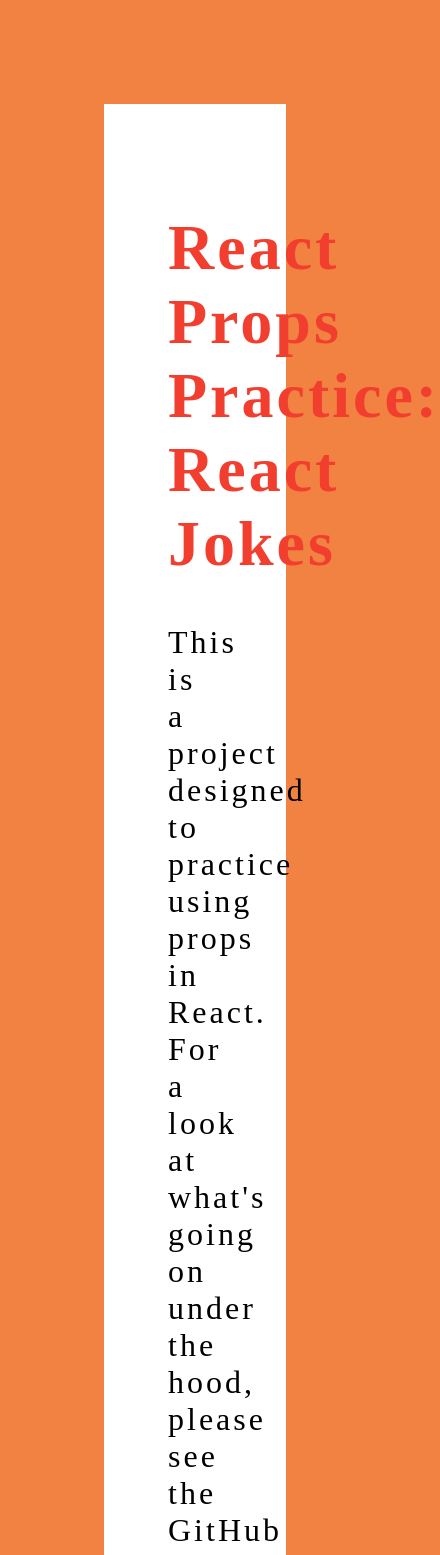
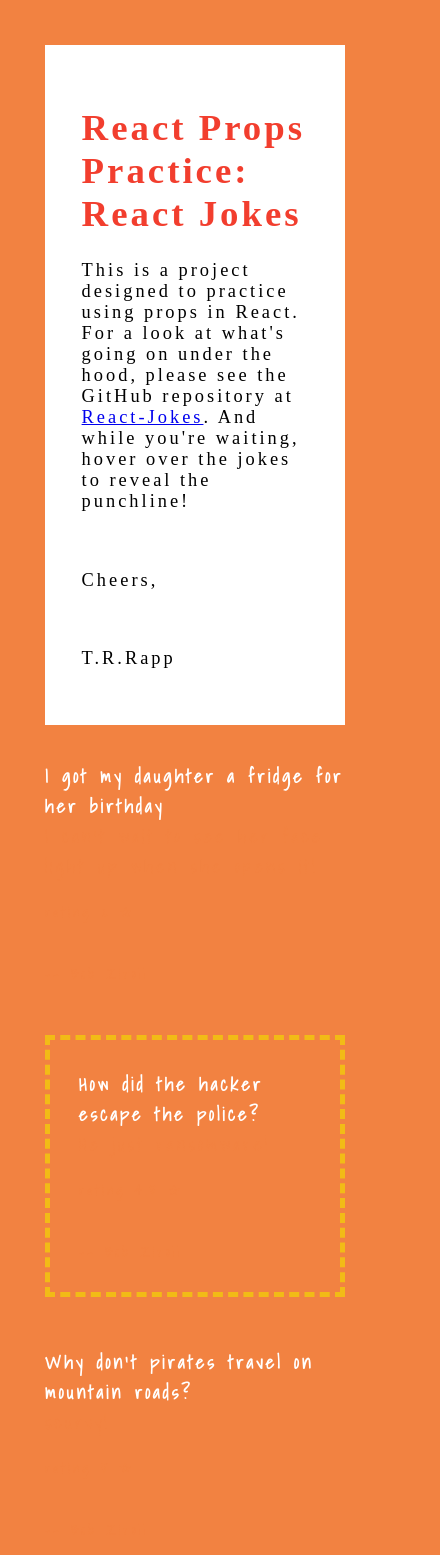
Before and after one commit to trrapp12/React-Jokes, a React (Create React App) app in the folder react-jokes/: page / in a window 390 px wide. Shown: the top 1555 px of the page, 440 px wide, since content can reach past the window. Built offline with nearby package versions, Linux system fonts and the light colour scheme; a web font is replaced by a local one.

Commit message:
makes it much more responsive design. adds media queries

```diff
--- a/react-jokes/src/index.css
+++ b/react-jokes/src/index.css
@@ -20,6 +20,8 @@
   font-size: .75em;
   color: #F28241;
   transition: all 500ms ease-in-out;
+  min-width: fit-content;
+  margin-right: 10vw;
 }
 
 .attribution {
@@ -35,6 +37,13 @@
 .container:nth-child(odd) {
   border: dashed 5px #F2BB16;
   padding: 29px;
+  transition: 500ms ease-in-out;
+}
+
+.container:nth-child(odd):hover {
+  -webkit-box-shadow: 3px 1px 41px 5px #FFFFFF;
+  box-shadow: 3px 1px 41px 5px #FFFFFF;
+  transition: 500ms ease-in-out;
 }
 
 .container {
@@ -78,3 +87,23 @@
   margin-bottom: 2em;
   padding: 2em;
 }
+
+@media (max-width: 800px) {
+    body {
+      font-size: 1.15em;
+      padding: 2em;
+  }
+
+  .joke-meta-data {
+    display: flex;
+    flex-direction: column;
+    justify-content: space-between;
+  }
+
+  .rating {
+    font-size: .75em;
+    color: #F28241;
+    transition: all 500ms ease-in-out;
+    margin-bottom: 40px;
+  }
+}
```
